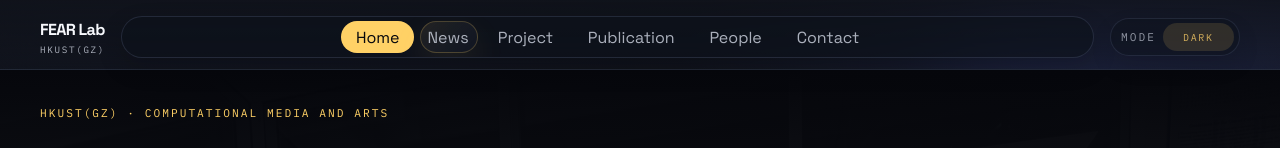
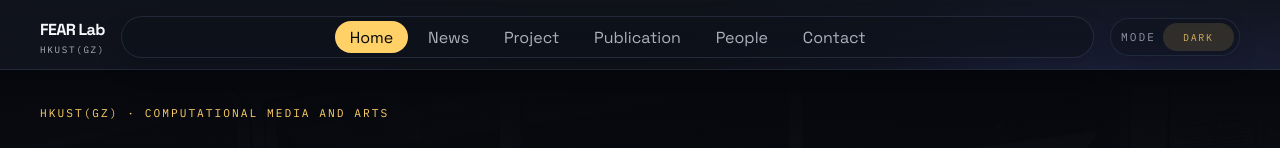
Before and after one commit to PrimoPan/FearLab, a React (Vite) app: page / in a window 1280 px wide. Shown: the top 148 px of the page. Built offline with nearby package versions, Linux system fonts and the light colour scheme.

Commit message:
2026-10-05 20:22 HKT remove permanent News navigation highlight

```diff
--- a/src/content/siteContent.ts
+++ b/src/content/siteContent.ts
@@ -26,11 +26,7 @@ export type Workshop = {
 
 export const navItems: readonly NavItem[] = [
   { label: 'Home', to: '/' },
-  {
-    label: 'News',
-    to: '/news',
-    isFeatured: true
-  },
+  { label: 'News', to: '/news' },
   { label: 'Project', to: '/projects' },
   { label: 'Publication', to: '/publications' },
   { label: 'People', to: '/people' },
```
